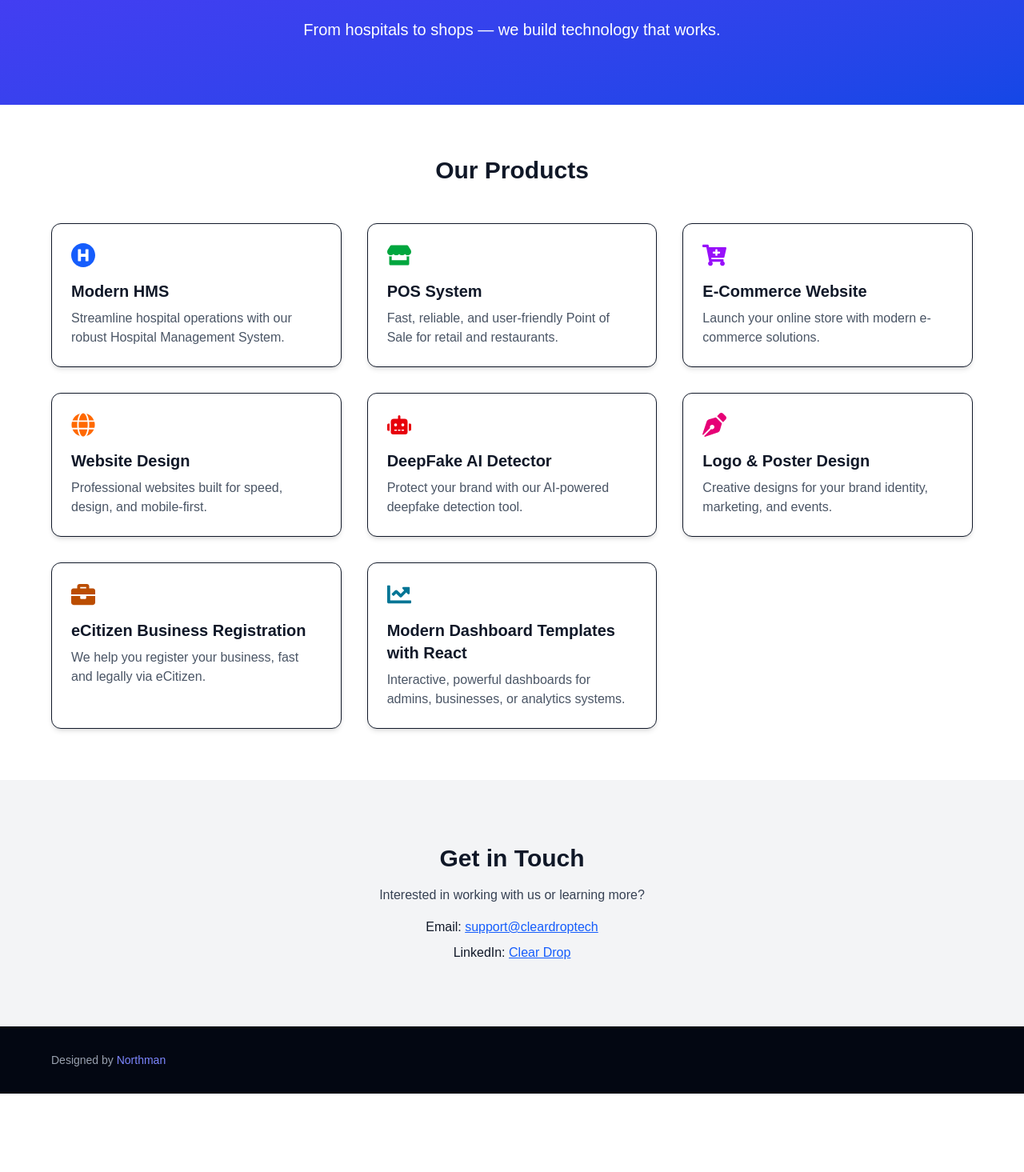
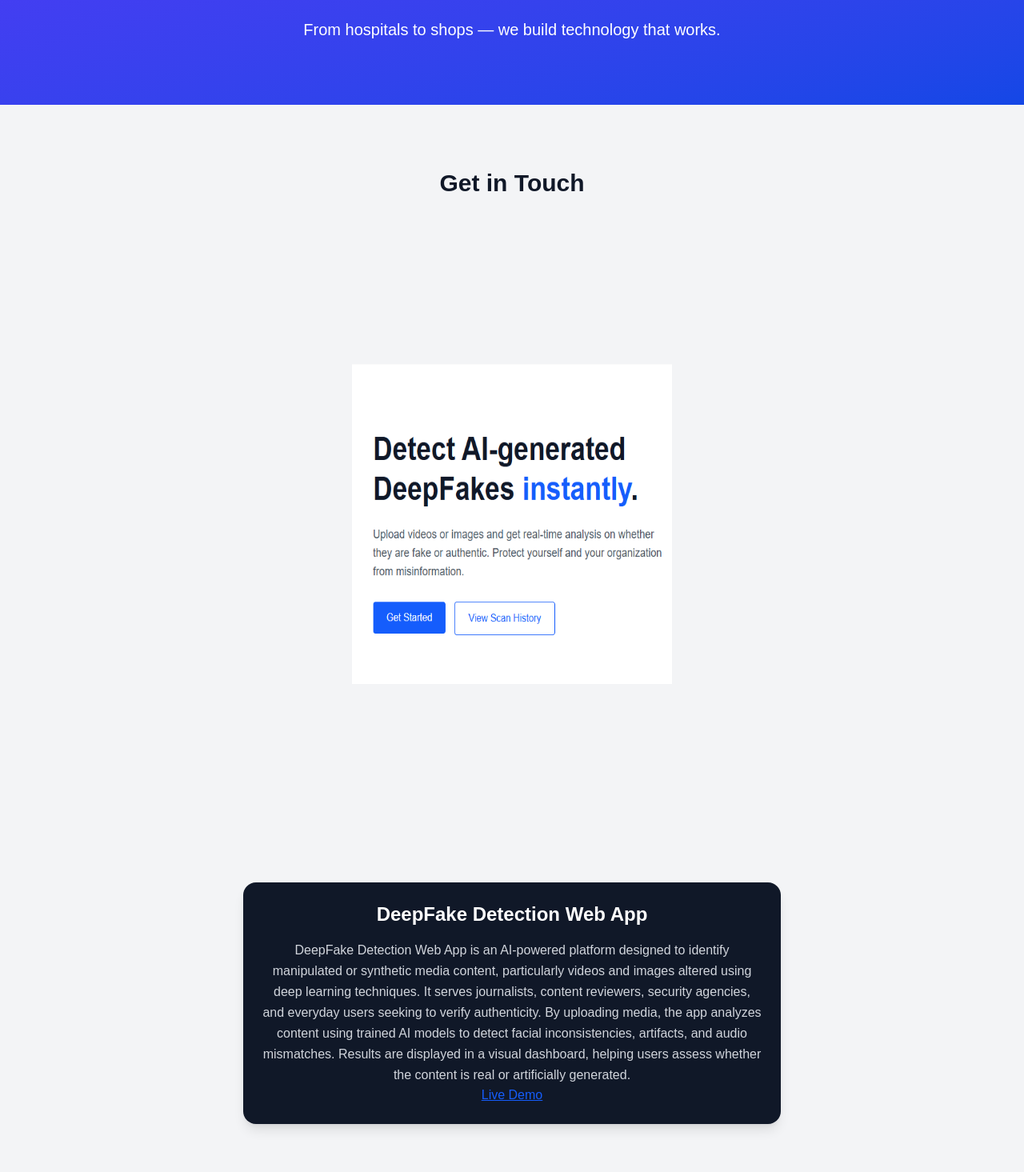
Before and after one commit to Northmanj/Clear-Drop-Tech, a Next.js app: page /marketing in a window 1280 px wide. Shown: the part 265-1730 px from the top of the page at 80% size. Before the commit the page ends 1632 px from the top, so only its background shows below. Built offline with nearby package versions, Linux system fonts and the light colour scheme.

Commit message:
Update marketing.tsx page

```diff
--- a/src/app/marketing/page.tsx
+++ b/src/app/marketing/page.tsx
@@ -3,6 +3,7 @@
 import { motion } from 'framer-motion';
 import Navbar from '@/components/Navbar'
 import Footer from '@/components/Footer'
+import Image from 'next/image';
 import { FaHospitalSymbol, FaStore, FaGlobe, FaCartPlus, FaRobot, FaBriefcase, FaPenNib, FaChartLine } from 'react-icons/fa';
 
 const products = [
@@ -71,6 +72,24 @@ export default function MarketingPage() {
           From hospitals to shops — we build technology that works.
         </motion.p>
       </section>
+      <section className="py-20 bg-gray-100 text-center">
+        <h2 className="text-3xl font-bold mb-4">Get in Touch</h2>
+        <div className="flex items-center justify-center min-h-screen bg-black-100">
+        <img
+      src="/images/DeepFake clear.PNG" // actual logo pedding
+      alt="Centered Image"
+      className="h-100 w-100 mb-4"
+    />
+    </div>
+    <div className="bg-gray-900 text-white rounded-2xl shadow-lg p-6 max-w-2xl mx-auto my-10">
+      <h2 className="text-2xl font-semibold mb-4">DeepFake Detection Web App</h2>
+      <p className="text-gray-300 leading-relaxed">
+        DeepFake Detection Web App is an AI-powered platform designed to identify manipulated or synthetic media content, particularly videos and images altered using deep learning techniques. It serves journalists, content reviewers, security agencies, and everyday users seeking to verify authenticity. By uploading media, the app analyzes content using trained AI models to detect facial inconsistencies, artifacts, and audio mismatches. Results are displayed in a visual dashboard, helping users assess whether the content is real or artificially generated.
+      </p>
+      <a href="https://deep-fake-qm56.vercel.app" className="text-blue-600 underline">Live Demo</a>
+    </div>
+
+      </section>
 
       {/* Product Section */}
       <section className="py-16 px-4 md:px-16">
```
Also changed, not shown: public/images/DeepFake clear.PNG (added).
